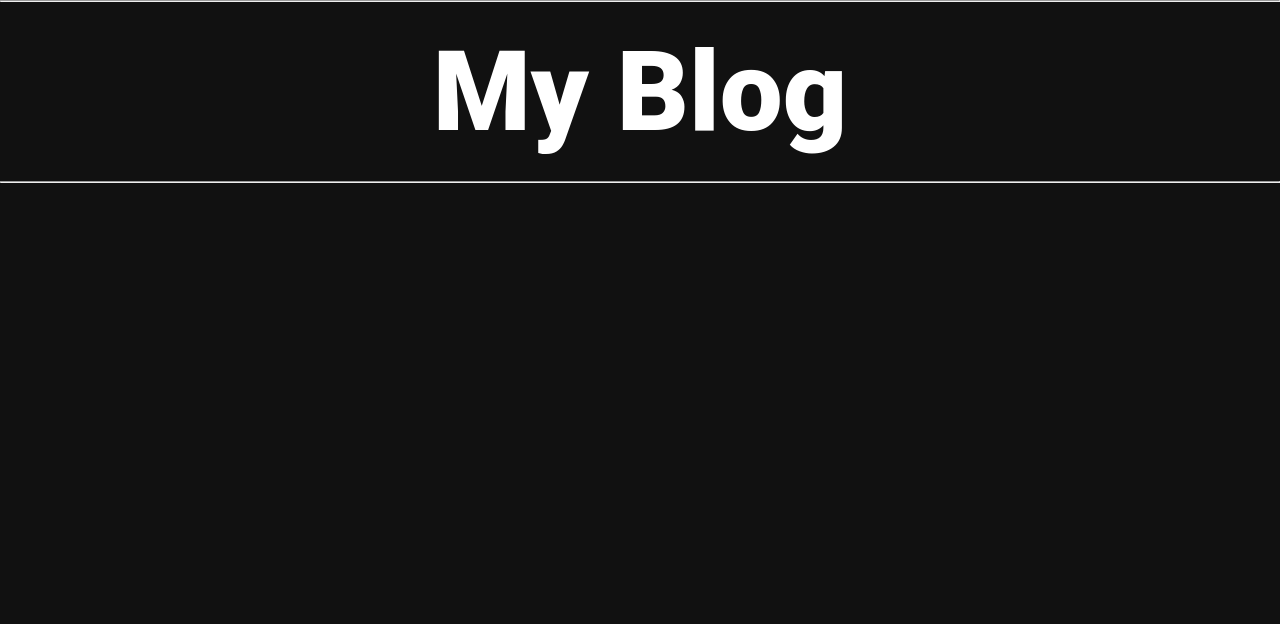
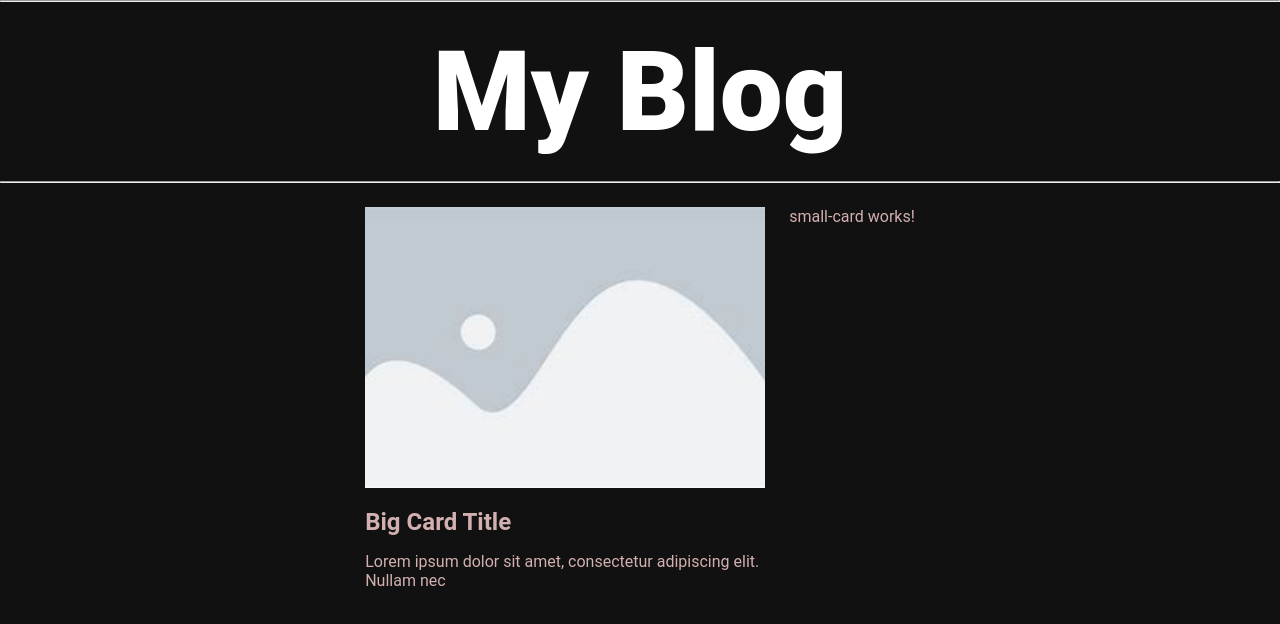
Before and after one commit to YanVelasco/Angular-Blog, an Angular app: page / in a window 1280 px wide. Shown: the top 624 px of the page. Built offline with nearby package versions, Linux system fonts and the light colour scheme.

Commit message:
Big-card customizado

```diff
--- a/src/app/app.component.html
+++ b/src/app/app.component.html
@@ -1,2 +1,2 @@
-<app-menu-title></app-menu-title>
+<app-home></app-home>
 <router-outlet></router-outlet>
--- a/src/app/app.module.ts
+++ b/src/app/app.module.ts
@@ -7,6 +7,7 @@ import { MenuBarComponent } from './components/menu-bar/menu-bar.component';
 import { MenuTitleComponent } from './components/menu-title/menu-title.component';
 import { BigCardComponent } from './components/big-card/big-card.component';
 import { SmallCardComponent } from './components/small-card/small-card.component';
+import { HomeComponent } from './pages/home/home.component';
 
 @NgModule({
   declarations: [
@@ -14,7 +15,8 @@ import { SmallCardComponent } from './components/small-card/small-card.component
     MenuBarComponent,
     MenuTitleComponent,
     BigCardComponent,
-    SmallCardComponent
+    SmallCardComponent,
+    HomeComponent
   ],
   imports: [
     BrowserModule,
--- a/src/app/components/big-card/big-card.component.html
+++ b/src/app/components/big-card/big-card.component.html
@@ -1 +1,14 @@
-<p>big-card works!</p>
+<main>
+  <div class="big-card__picture">
+    <img src="../../../assets/imgem_conteudo].jpg" alt="img"
+    width="100%"
+    height="100%"
+    >
+  </div>
+  <div class="big-card__title">
+    <h2>Big Card Title</h2>
+  </div>
+  <div class="description">
+    <p>Lorem ipsum dolor sit amet, consectetur adipiscing elit. Nullam nec</p>
+  </div>
+</main>
--- a/src/app/components/big-card/big-card.component.scss
+++ b/src/app/components/big-card/big-card.component.scss
@@ -0,0 +1,12 @@
+main {
+  width: 25rem;
+  display: flex;
+  flex-direction: column;
+  row-gap: 1rem;
+
+  .big-card__picture {
+    width: 100%;
+    height: 100%;
+    object-fit: cover;
+  }
+}
--- /dev/null
+++ b/src/app/pages/home/home.component.html
@@ -0,0 +1,9 @@
+<main>
+  <app-menu-title></app-menu-title>
+  <section class="articles">
+    <aside>
+      <app-big-card></app-big-card>
+    </aside>
+    <app-small-card></app-small-card>
+  </section>
+</main>
--- /dev/null
+++ b/src/app/pages/home/home.component.scss
@@ -0,0 +1,9 @@
+main {
+  .articles {
+    display: flex;
+    justify-content: center;
+    flex-wrap: wrap;
+    padding: 1.5rem;
+    column-gap: 1.5rem;
+  }
+}
--- a/src/styles.scss
+++ b/src/styles.scss
@@ -2,10 +2,15 @@
   margin: 0;
   padding: 0;
   box-sizing: border-box;
-    background-color: #111;
+  background-color: #111;
+  color: #d3b0b0;
+  text-decoration: none;
+  font-family: 'Roboto', sans-serif;
 }
 
 body {
+  display: flex;
+  flex-direction: column;
   font-family: 'Roboto', sans-serif;
   -webkit-font-smoothing: antialiased;
   -moz-osx-font-smoothing: grayscale;
```
Also changed, not shown: src/app/pages/home/home.component.ts (added, +10 -0 lines), src/assets/imgem_conteudo].jpg (added), 1 other file (tests, documents, lock files or other folders).
